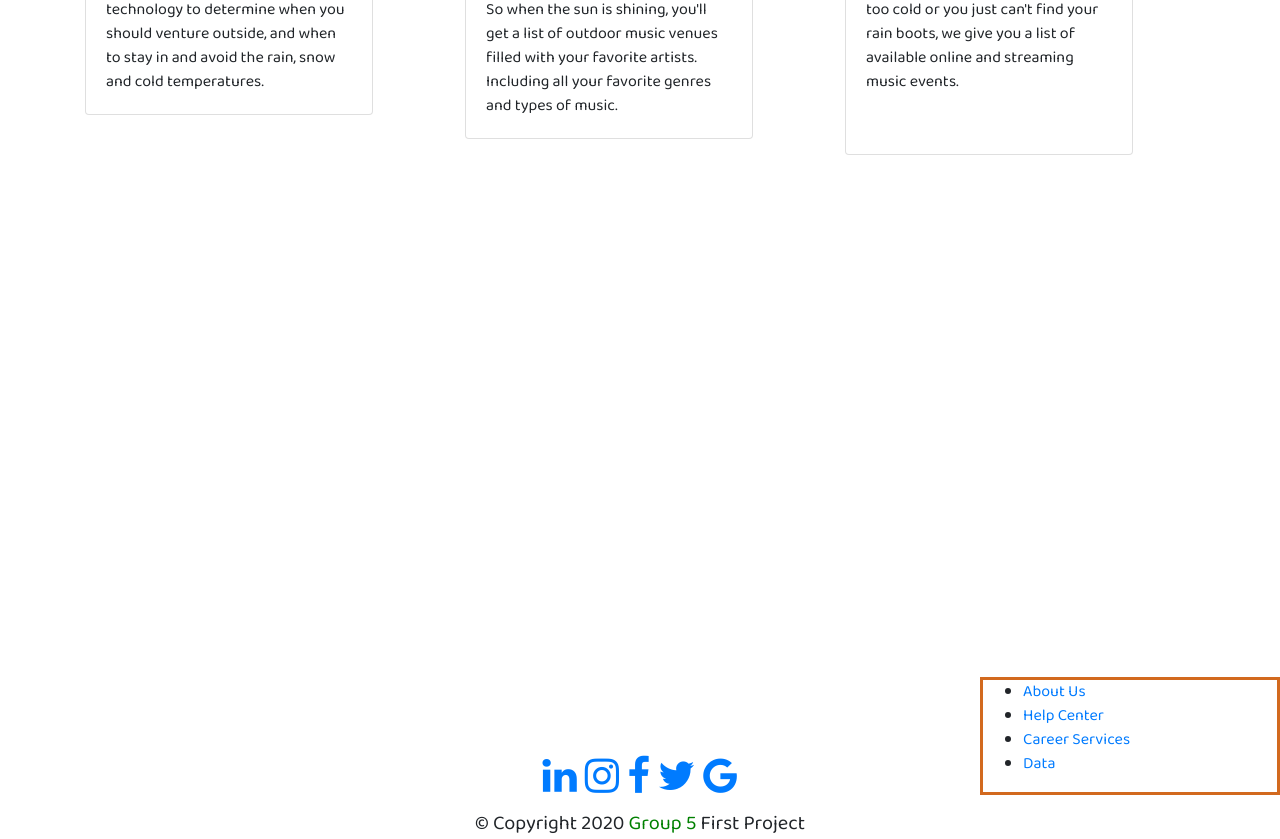
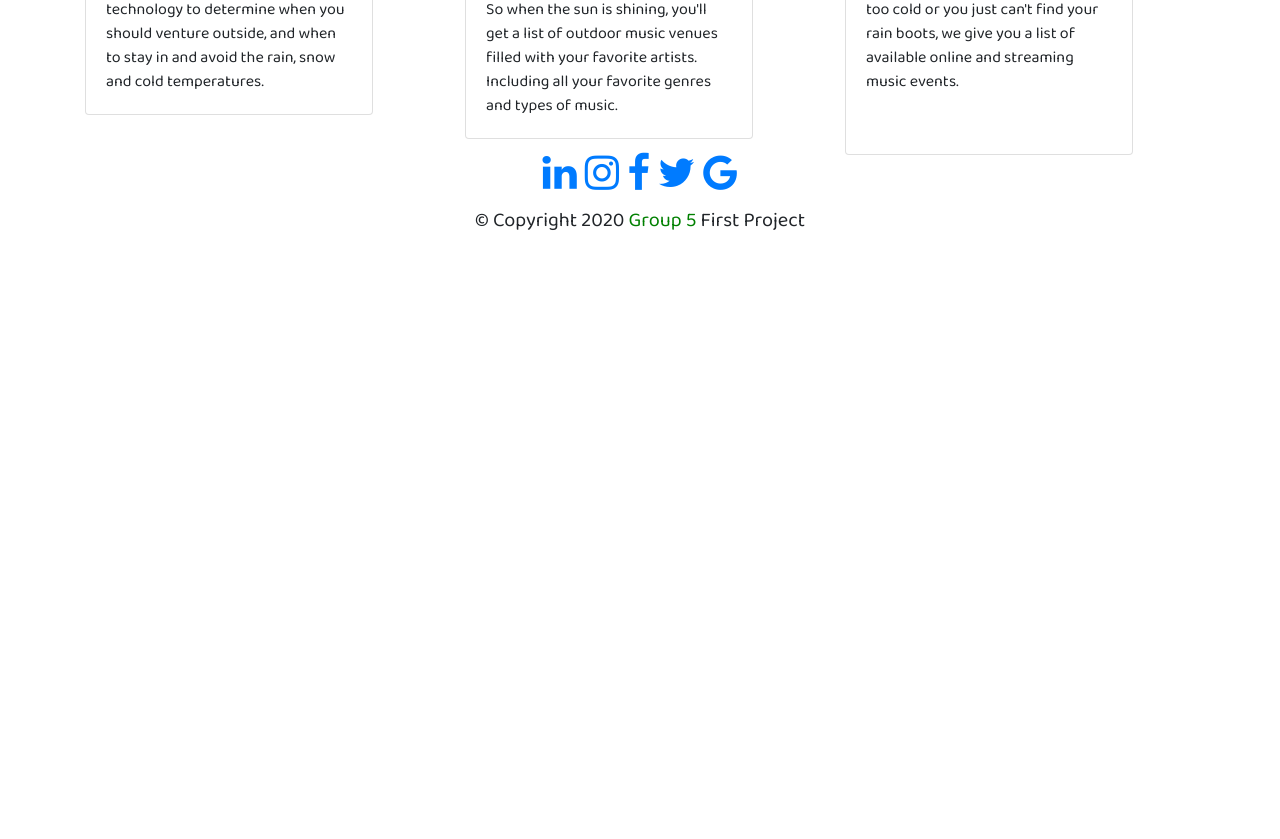
Before and after one commit to satakan35/Event5Now, a plain HTML site: page index.html in a window 1280 px wide. Shown: the part 560-1399 px from the top of the page. After the commit the page ends 800 px from the top, so only its background shows below. Drawn offline with nearby package versions, Linux system fonts and the light colour scheme.

Commit message:
updating styles

```diff
--- a/index.html
+++ b/index.html
@@ -71,26 +71,8 @@
         </div>
     </div>
     <div class="row card-row text-center hide" id="new-cards"></div>
-    <div id="container">
-        <div class="pok">
-            <ul>
-                <li>
-                    <a href="#">About Us</a>
-                </li>
-                <li>
-                    <a href="#">Help Center</a>
-                </li>
-                <li>
-                    <a href="#">Career Services</a>
-                </li>
-                <li>
-                    <a href="#">Data</a>
-                </li>
-            </ul>
-        </div>
-        <div id="content-wrap">
-            <!-- all other page content -->
-        </div>
+    <div class="row card-row text-center hide" id="events"></div>
+
         <footer id="footer">
             <h1><a href="#" class="fa fa-linkedin"></a>
                 <a href="#" class="fa fa-instagram"></a>
--- a/script.js
+++ b/script.js
@@ -14,10 +14,9 @@ $(document).ready(function () {
         }).then(function (data) {
             console.log(data);
             // for loop that goes through five days of forecast
-            for (var i = 0; i < data.list.length; i++) {
+            for (var i = 0; i < data.list.length; i += 8 ) {
                 var weatherTime = data.list[i].dt_txt;
                 console.log(weatherTime);
-                if (weatherTime.indexOf("00:00:00") !== -1){
                 // Creating our cards and styling them
                 var col = $("<div>").addClass("col-md-2").attr("style", "margin: auto");
                 // checks if it is cloudy
@@ -39,7 +38,6 @@ $(document).ready(function () {
                 var temp = $("<p>").addClass("card-text").text("Temp: " + Math.floor(data.list[i].main.temp_max) + " F")
                 col.append(card.append(cardBody.append(title, temp, img)));
                 $("#new-cards").append(col);
-                }
             }
             // Calling the function to grab the events
             getEvents();
--- a/style.css
+++ b/style.css
@@ -1,5 +1,13 @@
 body {
     font-family: 'Baloo 2', cursive;
+}
+#new-cards a {
+    font-weight: bolder;
+    color: black;
+    text-decoration: transparent;
+}
+a:hover {
+    text-decoration: transparent;
 }
 .bg-blue {
 background-color: #385A7C;
@@ -89,20 +97,9 @@ background-color: #385A7C;
     position: relative;
     min-height: 80vh;
   }
-  #content-wrap {
-    padding-bottom: 2.5rem;    /* Footer height */
-  }
   #footer {
     position: absolute;
-    bottom: 0;
+    bottom: 0px;
     width: 100%;
-    height: 2.5rem;
-    text-align: center;            /* Footer height */
+    text-align: center;
   }
-  .pok {
-      position: absolute;
-      bottom: 0;
-      right: 0;
-      width: 300px;
-      border: 3px solid chocolate
-  }
```
